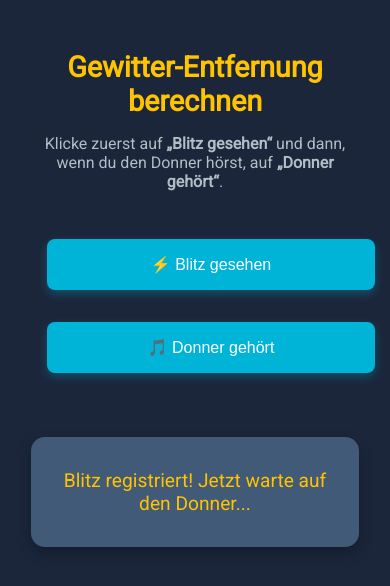
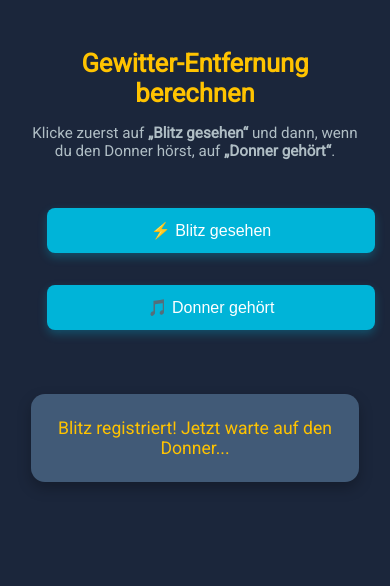
Before and after one commit to Philldotcom/gewitter-entfernung, a website: page index.html in a window 390 px wide. Both pictures are taken after a click on the button "⚡ Blitz gesehen". Drawn offline with Linux system fonts and the light colour scheme.

Commit message:
Update style.css

```diff
--- a/style.css
+++ b/style.css
@@ -78,3 +78,22 @@ button:active {
     width: 100%;
   }
 }
+@media (max-width: 390px) {
+  h1 {
+    font-size: 1.6rem;
+  }
+
+  #result {
+    padding: 1.5rem;
+    font-size: 1.1rem;
+  }
+
+  button {
+    font-size: 1rem;
+    padding: 0.8rem 1.2rem;
+  }
+
+  p {
+    font-size: 0.95rem;
+  }
+}
```
